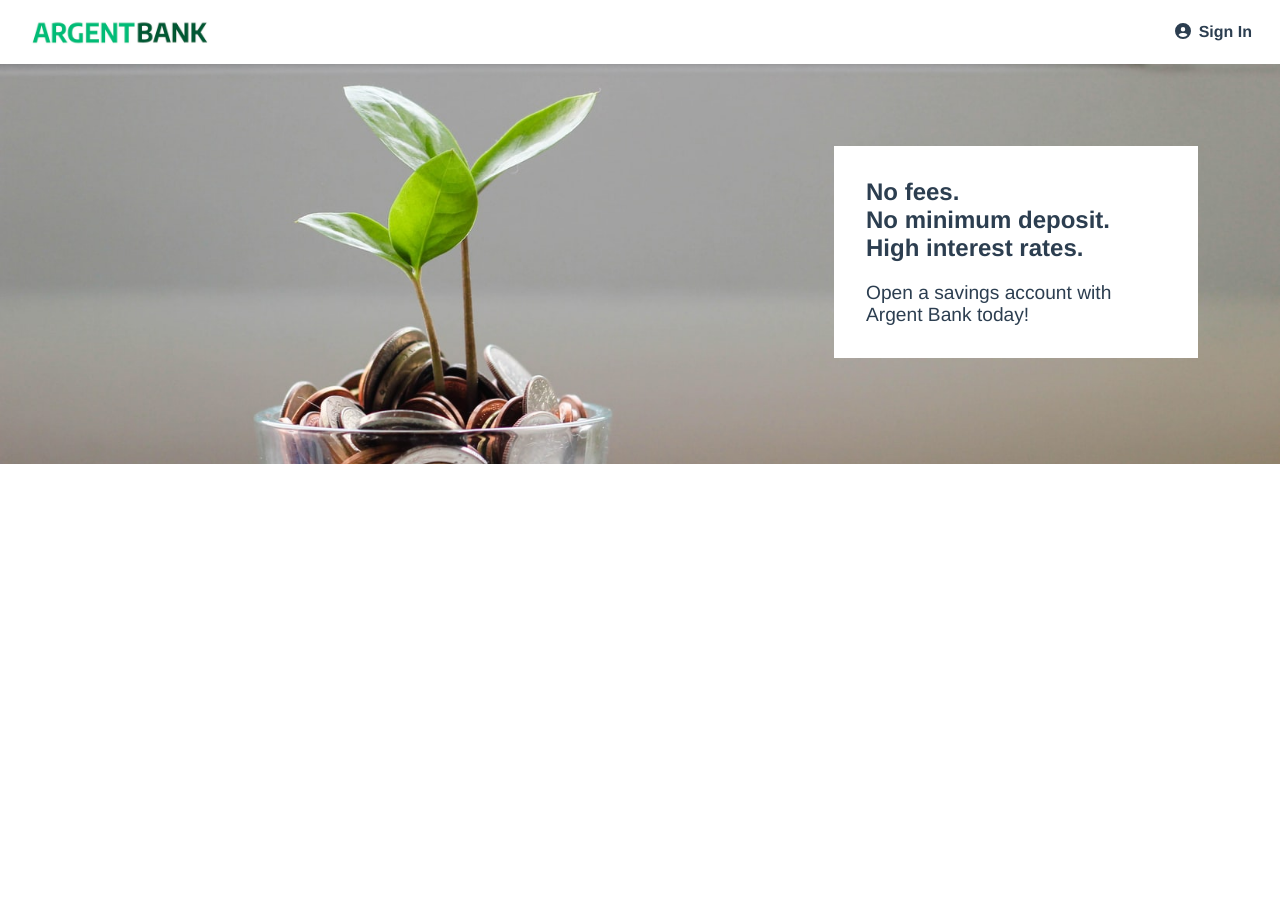
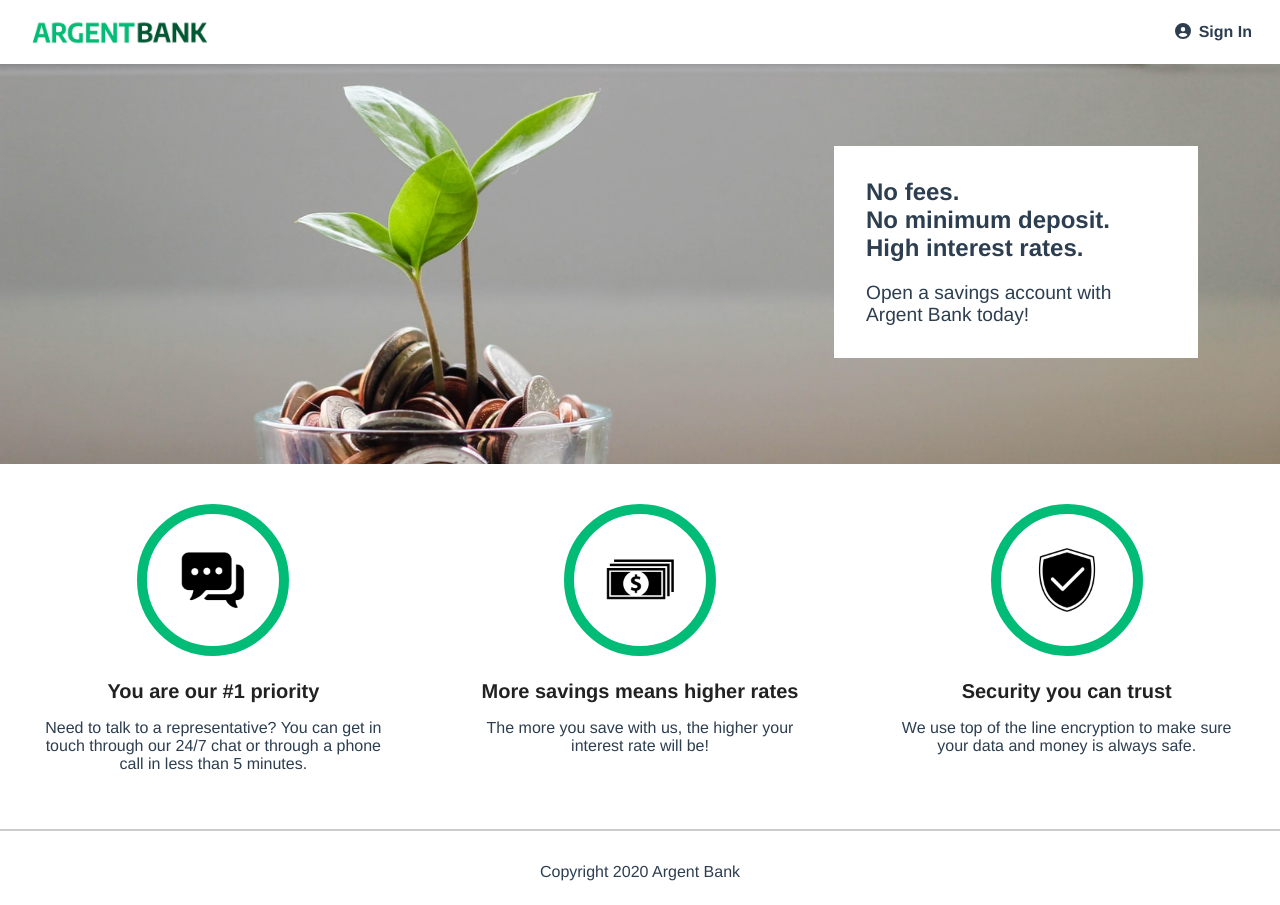
Before and after one commit to gwenananaelle/GwenaelleDuchesne_13_06052021, a React (Create React App) app: page / in a window 1280 px wide. Before the commit the page ends 800 px from the top, so only its background shows below. Built offline with nearby package versions, Linux system fonts and the light colour scheme.

Commit message:
footer and featureItems

```diff
--- a/src/App.js
+++ b/src/App.js
@@ -1,14 +1,33 @@
-import React from 'react';
-import NavigationBar from './components/NavigationBar';
-import Hero from './components/Hero';
+import React from 'react'
+import NavigationBar from './components/NavigationBar'
+import Hero from './components/Hero'
+import Footer from './components/Footer'
+import { features } from './data/features'
+import FeatureItem from './components/FeatureItem'
 
 function App() {
-  return (
-    <>
-    <NavigationBar />
-    <Hero />
-    </>
-  );
+    const listFeatures = features.map((item, index) => (
+        <FeatureItem
+            key={item.name + index}
+            icon={item.icon}
+            altText={item.altText}
+            title={item.title}
+            description={item.description}
+        />
+    ))
+    return (
+        <>
+            <NavigationBar />
+            <main>
+                <Hero />
+                <section className="features">
+                    <h2 className="sr-only">Features</h2>
+                    {listFeatures}
+                </section>
+            </main>
+            <Footer />
+        </>
+    )
 }
 
-export default App;
+export default App
--- /dev/null
+++ b/src/components/FeatureItem.js
@@ -0,0 +1,19 @@
+import PropTypes from 'prop-types'
+
+function FeatureItem({ icon, altText, title, description }) {
+    return (
+        <div className="feature-item">
+            <img src={icon} alt={altText} className="feature-icon" />
+            <h3 className="feature-item-title">{title}</h3>
+            <p>{description}</p>
+        </div>
+    )
+}
+export default FeatureItem
+
+FeatureItem.propTypes = {
+    icon: PropTypes.string,
+    altText: PropTypes.string,
+    title: PropTypes.string,
+    description: PropTypes.string,
+}
--- /dev/null
+++ b/src/components/Footer.js
@@ -0,0 +1,8 @@
+function Footer() {
+    return (
+        <footer className="footer">
+            <p className="footer-text">Copyright 2020 Argent Bank</p>
+        </footer>
+    )
+}
+export default Footer
--- /dev/null
+++ b/src/data/features.js
@@ -0,0 +1,30 @@
+import iconMoney from '../assets/icon-money.png'
+import iconChat from '../assets/icon-chat.png'
+import iconSecurity from '../assets/icon-security.png'
+
+export const features = [
+    {
+        name: 'chat',
+        icon: iconChat,
+        altText: 'chat icon',
+        title: 'You are our #1 priority',
+        description:
+            'Need to talk to a representative? You can get in touch through our 24/7 chat or through a phone call in less than 5 minutes.',
+    },
+    {
+        name: 'money',
+        icon: iconMoney,
+        altText: 'money icon',
+        title: 'More savings means higher rates',
+        description:
+            'The more you save with us, the higher your interest rate will be!',
+    },
+    {
+        name: 'security',
+        icon: iconSecurity,
+        altText: 'security icon',
+        title: 'Security you can trust',
+        description:
+            'We use top of the line encryption to make sure your data and money is always safe.',
+    },
+]
```
